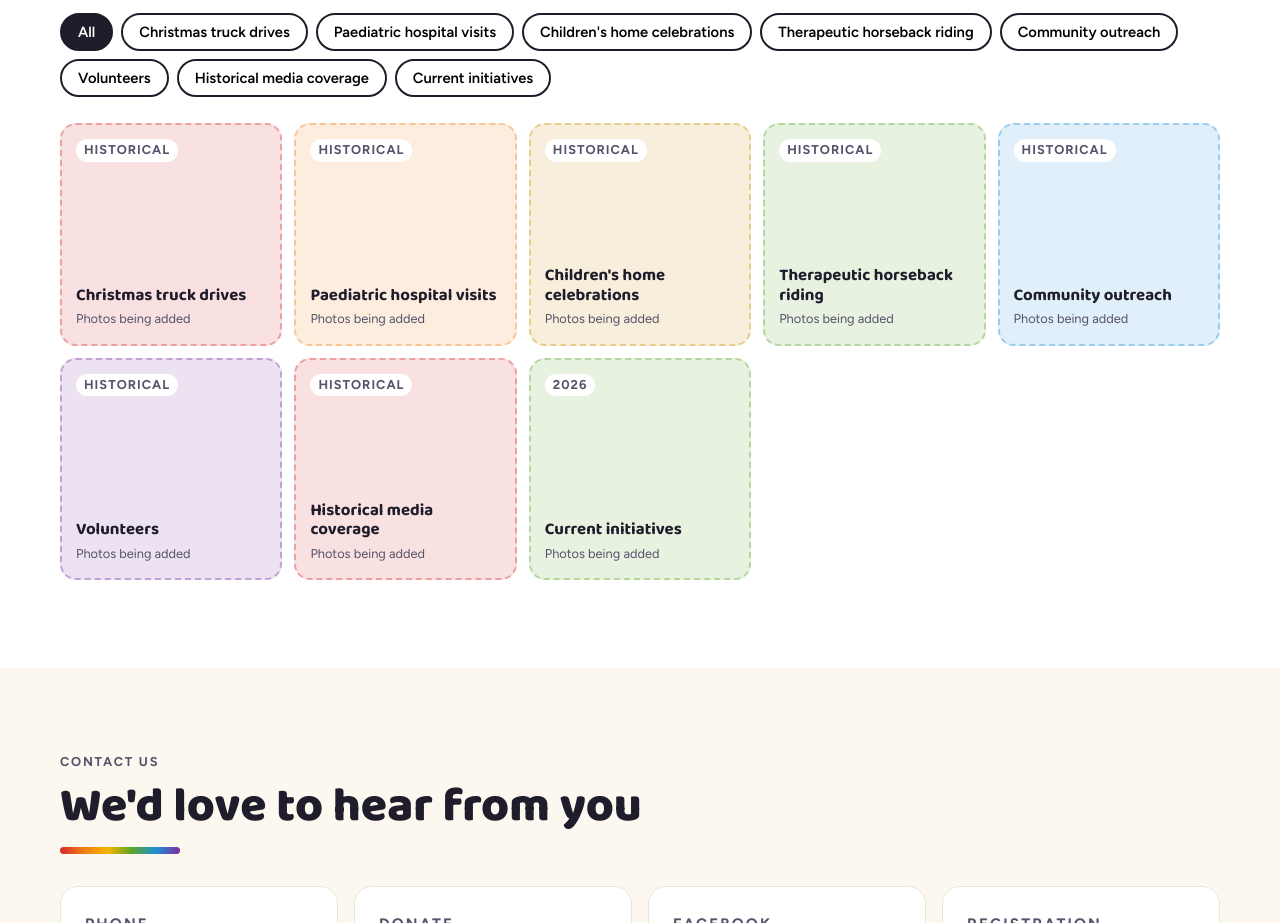
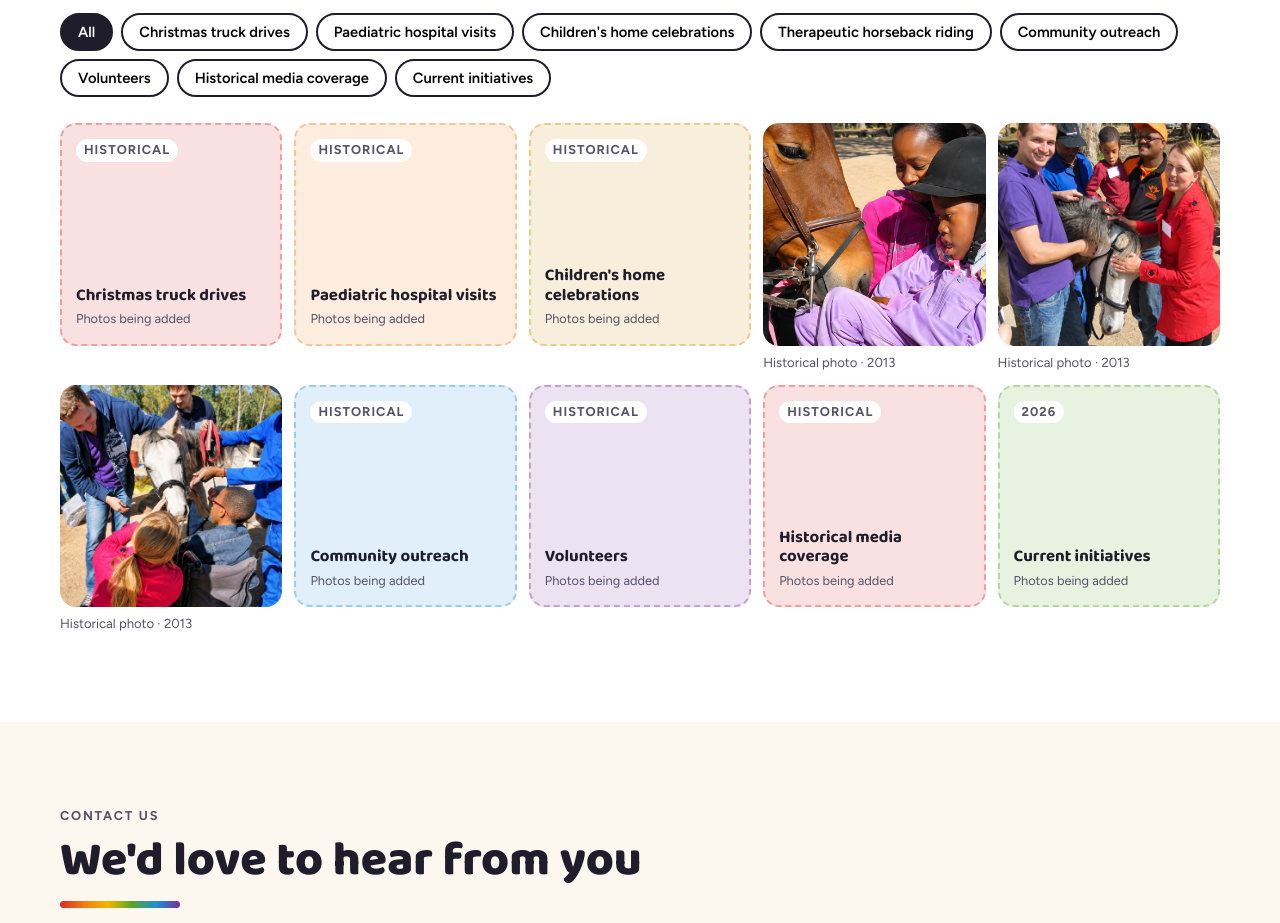
Before and after one commit to rscsnb-png/jaimekids, a plain HTML site: page index.html in a window 1280 px wide. Shown: the part 7700-8623 px from the top of the page. Drawn offline with Linux system fonts and the light colour scheme.

Commit message:
Add 2013 therapeutic horseback riding photos to the gallery
Co-Authored-By: Claude Opus 5.5 <noreply@anthropic.com>
Claude-Session: https://claude.ai/code/session_01776D8UFETMR7gMuB8QfUgZ

```diff
--- a/index.html
+++ b/index.html
@@ -564,7 +564,11 @@ const GALLERY_CATS = {
   horses:"Therapeutic horseback riding", outreach:"Community outreach", volunteers:"Volunteers",
   media:"Historical media coverage", current:"Current initiatives"
 };
-const GALLERY = [];
+const GALLERY = [
+  { src:"img/gallery/horses-2013-1.jpg", alt:"A girl in a riding helmet meets a horse, supported by a helper, at the 2013 therapeutic riding day", year:"2013", cat:"horses" },
+  { src:"img/gallery/horses-2013-2.jpg", alt:"Volunteers and a young boy stroke a grey pony together at the 2013 therapeutic riding day", year:"2013", cat:"horses" },
+  { src:"img/gallery/horses-2013-3.jpg", alt:"A boy in a wheelchair reaches out to touch a grey pony while volunteers help, 2013", year:"2013", cat:"horses" }
+];
 /* ============================== */
 
 document.querySelectorAll(".donate-link").forEach(a => a.href = SITE.donateUrl);
@@ -621,7 +625,7 @@ function renderGallery(f){
     const pics = GALLERY.filter(g => g.cat===k);
     if (pics.length) pics.forEach(g => {
       const fig = document.createElement("figure"); fig.style.margin = 0;
-      fig.innerHTML = `<img src="${g.src}" alt="${g.alt}" loading="lazy" style="aspect-ratio:1;object-fit:cover;border-radius:16px;width:100%"><figcaption style="font-size:.82rem;color:var(--ink-soft);margin-top:6px">${g.year ? "Historical photo · " + g.year : "Current initiative"}</figcaption>`;
+      fig.innerHTML = `<img src="${g.src}" alt="${g.alt}" loading="lazy" style="aspect-ratio:1;object-fit:cover;object-position:50% 25%;border-radius:16px;width:100%"><figcaption style="font-size:.82rem;color:var(--ink-soft);margin-top:6px">${g.year ? "Historical photo · " + g.year : "Current initiative"}</figcaption>`;
       grid.appendChild(fig);
     });
     else {
```
Also changed, not shown: img/gallery/horses-2013-1.jpg (added), img/gallery/horses-2013-2.jpg (added), img/gallery/horses-2013-3.jpg (added).
